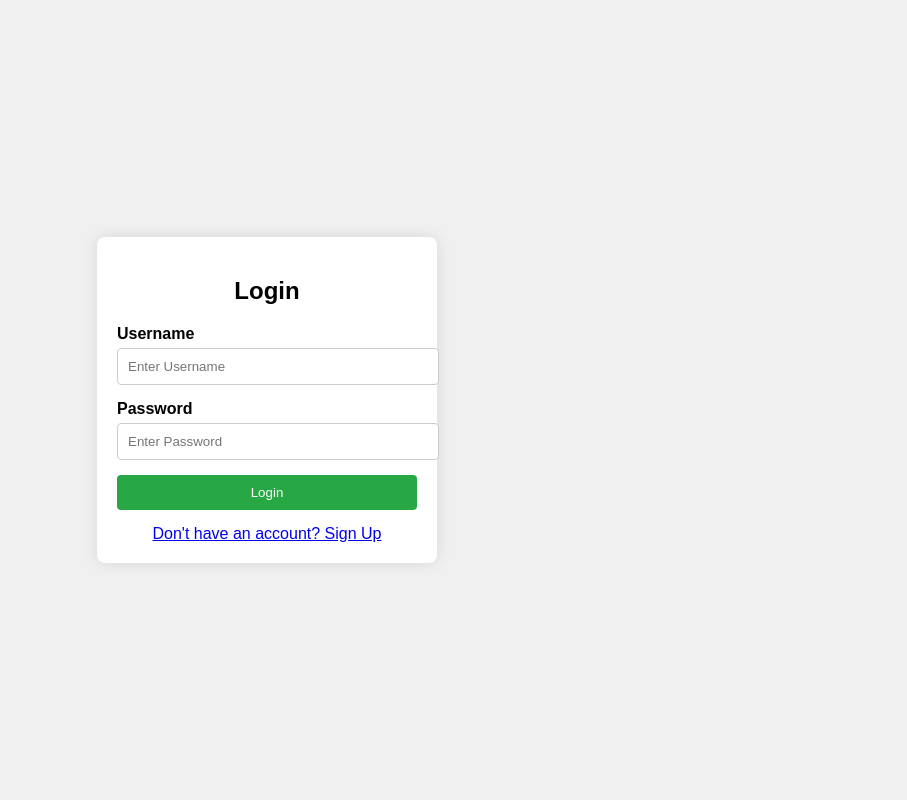
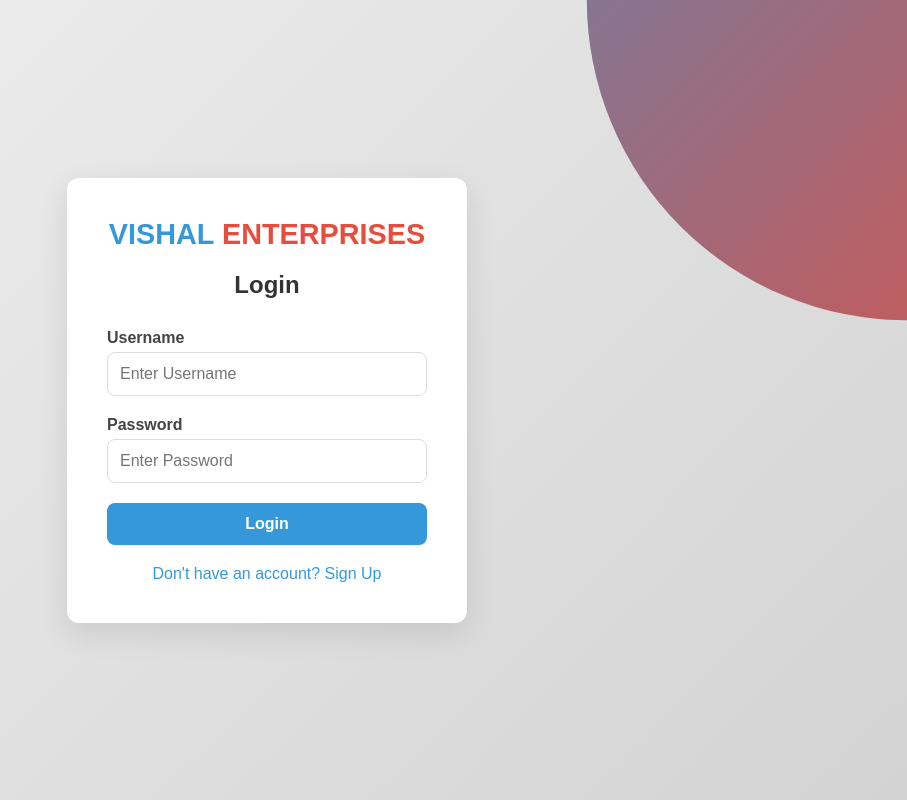
Before and after one commit to vishalchawla76/app_backend, a Flask app: page / in a window 1280 px wide. Shown: the whole page, without its empty margins (373-1280 px from the left). Run offline with Flask 3, Linux system fonts and the light colour scheme.

Commit message:
changed html page

```diff
--- a/app/templates/index.html
+++ b/app/templates/index.html
@@ -3,68 +3,125 @@
 <head>
     <meta charset="UTF-8">
     <meta name="viewport" content="width=device-width, initial-scale=1.0">
-    <title>Login</title>
+    <title>Login - VISHAL ENTERPRISES</title>
     <style>
+        /* Basic reset */
+        * {
+            margin: 0;
+            padding: 0;
+            box-sizing: border-box;
+        }
+
         body {
-            font-family: Arial, sans-serif;
-            background-color: #f0f0f0;
+            font-family: 'Arial', sans-serif;
+            background: linear-gradient(135deg, #f0f0f0, #d3d3d3);
+            height: 100vh;
             display: flex;
             justify-content: center;
             align-items: center;
-            height: 100vh;
-            margin: 0;
         }
+
         .login-container {
             background-color: #fff;
-            padding: 20px;
-            border-radius: 8px;
-            box-shadow: 0 0 15px rgba(0, 0, 0, 0.1);
-            width: 300px;
+            padding: 40px;
+            border-radius: 12px;
+            box-shadow: 0 10px 30px rgba(0, 0, 0, 0.1);
+            max-width: 400px;
+            width: 100%;
+            text-align: center;
         }
-        .login-container h2 {
-            text-align: center;
+
+        .logo {
+            font-size: 1.8rem;
+            font-weight: bold;
+            color: #3498db;
             margin-bottom: 20px;
         }
+
+        .logo span {
+            color: #e74c3c;
+        }
+
+        .login-container h2 {
+            color: #333;
+            font-size: 1.5rem;
+            margin-bottom: 30px;
+        }
+
         .login-container label {
             display: block;
+            text-align: left;
             margin-bottom: 5px;
             font-weight: bold;
+            color: #444;
         }
+
         .login-container input[type="text"],
         .login-container input[type="password"] {
             width: 100%;
-            padding: 10px;
-            margin-bottom: 15px;
-            border: 1px solid #ccc;
-            border-radius: 4px;
+            padding: 12px;
+            margin-bottom: 20px;
+            border: 1px solid #ddd;
+            border-radius: 8px;
+            font-size: 1rem;
         }
+
         .login-container button {
             width: 100%;
-            padding: 10px;
-            background-color: #28a745;
+            padding: 12px;
+            background-color: #3498db;
             color: #fff;
             border: none;
-            border-radius: 4px;
+            border-radius: 8px;
+            font-size: 1rem;
+            font-weight: bold;
             cursor: pointer;
+            transition: background-color 0.3s ease;
         }
+
         .login-container button:hover {
-            background-color: #218838;
+            background-color: #2980b9;
         }
+
         .login-container .signup-link {
-            display: block;
-            text-align: center;
-            margin-top: 15px;
+            margin-top: 20px;
+            color: #333;
         }
+
+        .login-container .signup-link a {
+            color: #3498db;
+            text-decoration: none;
+        }
+
+        .login-container .signup-link a:hover {
+            text-decoration: underline;
+        }
+
         .error-message {
             color: red;
-            text-align: center;
-            margin-bottom: 15px;
+            font-size: 0.9rem;
+            margin-bottom: 20px;
+            display: none;
+        }
+
+        /* Add some styling to the background */
+        body::before {
+            content: '';
+            position: absolute;
+            top: 0;
+            left: 0;
+            width: 100%;
+            height: 100%;
+            background: linear-gradient(135deg, #3498db, #e74c3c);
+            clip-path: circle(30% at right top);
+            z-index: -1;
         }
     </style>
 </head>
 <body>
 
     <div class="login-container">
+        <div class="logo">VISHAL <span>ENTERPRISES</span></div>
         <h2>Login</h2>
         <div id="error-message" class="error-message"></div>
         <form id="loginForm">
@@ -95,10 +152,9 @@
                 username: username,
                 password: password
             };
-            const apiUrl = 'http://127.0.0.1:8000/login';
 
             // Make an API call using Fetch API
-            fetch("https://vishalc.pythonanywhere.com/login", {
+            fetch('https://vishalc.pythonanywhere.com/login', {
                 method: 'POST',
                 headers: {
                     'Content-Type': 'application/json'
@@ -112,12 +168,16 @@
                     window.location.href = '/dashboard';
                 } else {
                     // Show error message
-                    document.getElementById('error-message').textContent = data.error;
+                    const errorMessage = document.getElementById('error-message');
+                    errorMessage.textContent = data.error;
+                    errorMessage.style.display = 'block';
                 }
             })
             .catch(error => {
                 console.error('Error:', error);
-                document.getElementById('error-message').textContent = 'An error occurred. Please try again.';
+                const errorMessage = document.getElementById('error-message');
+                errorMessage.textContent = 'An error occurred. Please try again.';
+                errorMessage.style.display = 'block';
             });
         });
     </script>
```
